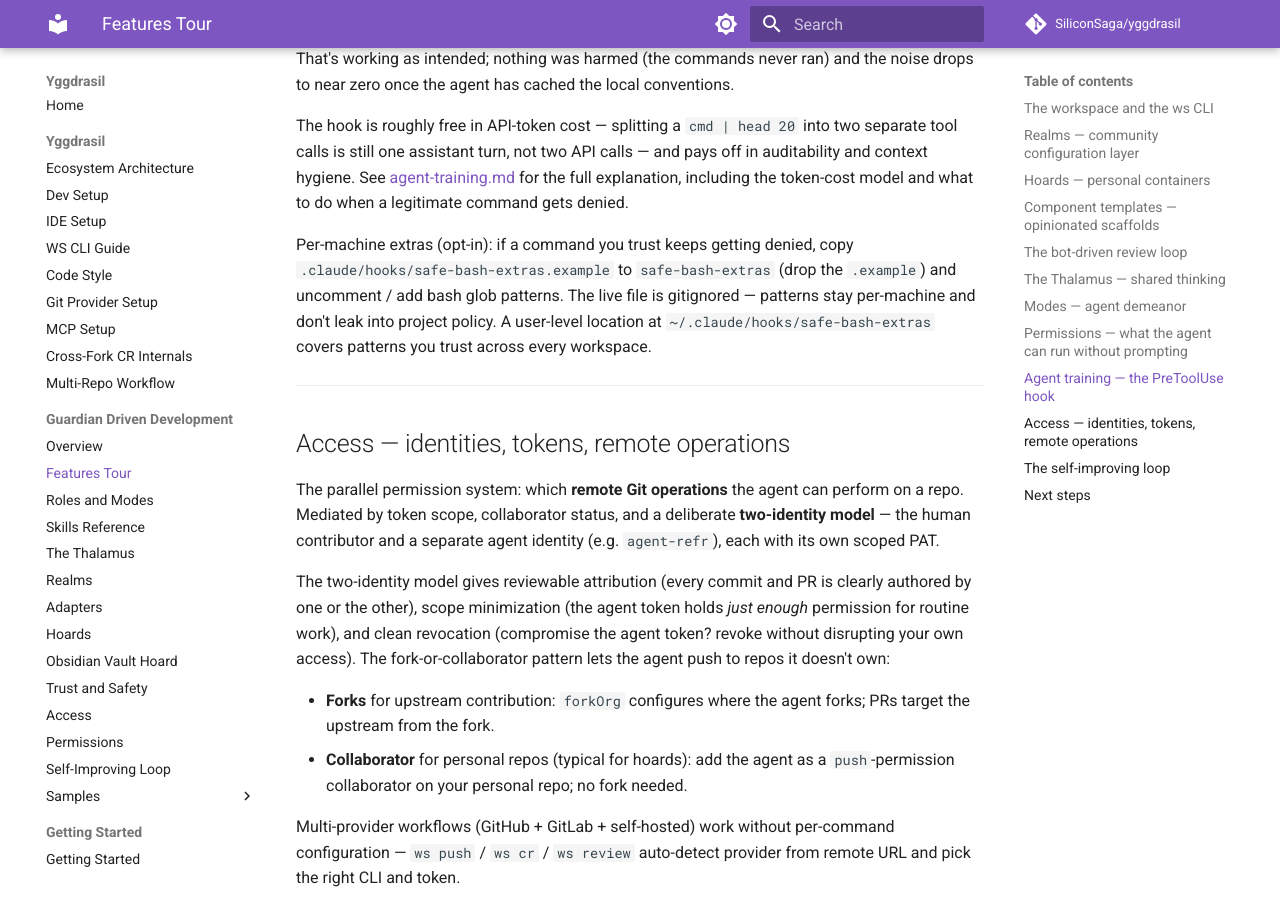
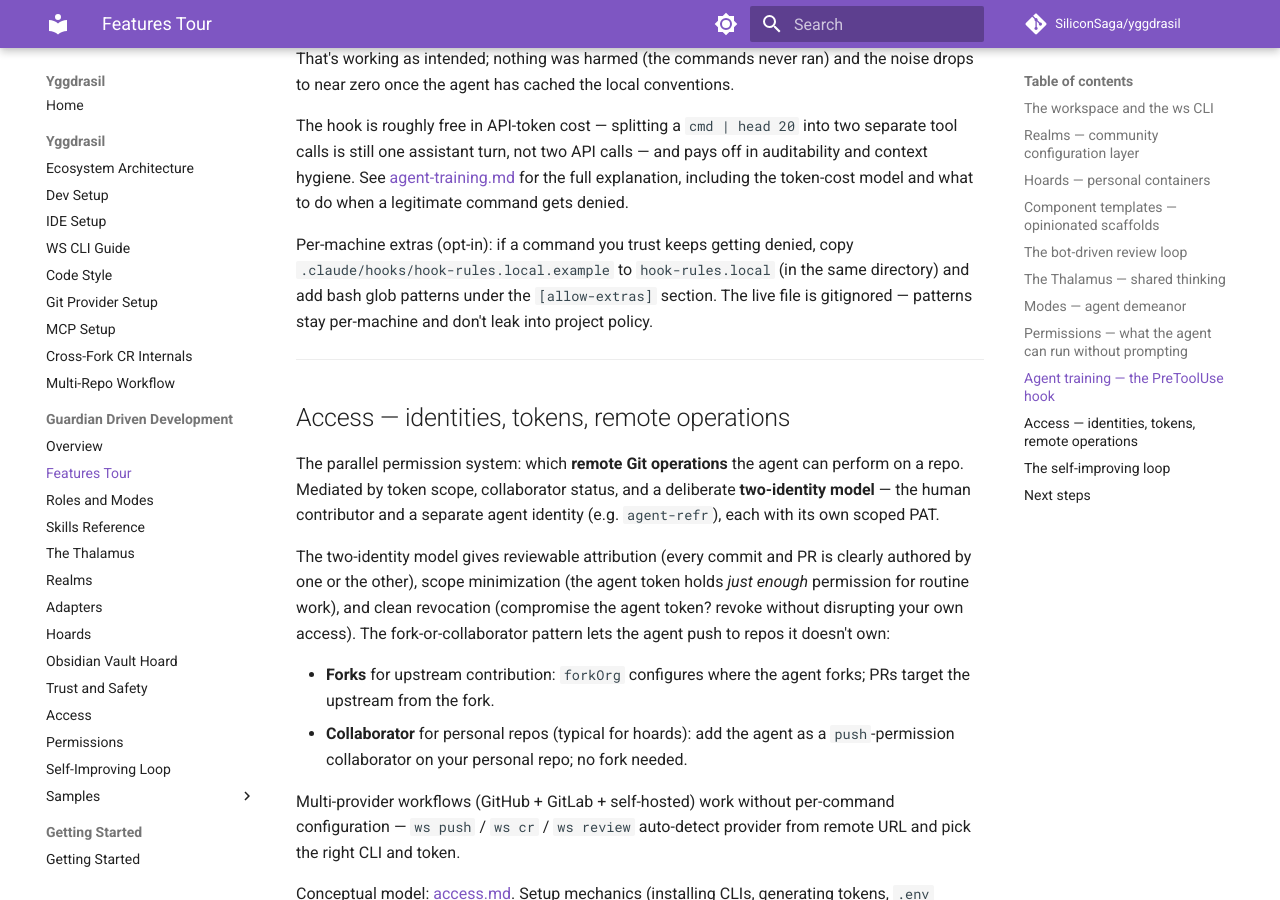
Before and after one commit to SiliconSaga/yggdrasil, an MkDocs documentation site: the page built from docs/gdd/features.md, in a window 1280 px wide and 900 px high, scrolled down 4261 px. Built offline with MkDocs 1.6.1 and Material for MkDocs 9.7.7, drawn with Linux system fonts in a browser that asks for light colours; comment, search, counter and statistics services are not loaded.

Commit message:
fix(hook): address final review — drop opaque ask pattern, sweep stale safe-bash-extras refs
Final whole-branch review fixes:

- Drop the opaque, untested `rm -r-*` pattern from `[ask-commands]` (it matches no real `rm` syntax and wasn't in the design).
- Fix two tier-numbering slips in the bats file — a `Tier 2`→`Tier 3` section header and a missing Tier 2 bullet in the coverage comment.
- Sweep the remaining `safe-bash-extras` references the doc-update task missed — `AGENTS.md`, the repo-root `README.md`, `docs/gdd/features.md`, and the `gdd-housekeeping` skill — all now point at `hook-rules.local` / `[allow-extras]`. The housekeeping skill in particular would otherwise instruct agents toward a retired file.

Co-Authored-By: Claude Opus 4.7 <noreply@anthropic.com>

```diff
--- a/docs/gdd/features.md
+++ b/docs/gdd/features.md
@@ -213,12 +213,11 @@ including the token-cost model and what to do when a legitimate
 command gets denied.
 
 Per-machine extras (opt-in): if a command you trust keeps getting
-denied, copy `.claude/hooks/safe-bash-extras.example` to
-`safe-bash-extras` (drop the `.example`) and uncomment / add bash
-glob patterns. The live file is gitignored — patterns stay
-per-machine and don't leak into project policy. A user-level
-location at `~/.claude/hooks/safe-bash-extras` covers patterns you
-trust across every workspace.
+denied, copy `.claude/hooks/hook-rules.local.example` to
+`hook-rules.local` (in the same directory) and add bash glob
+patterns under the `[allow-extras]` section. The live file is
+gitignored — patterns stay per-machine and don't leak into project
+policy.
 
 ---
 
```
Also changed, not shown: .agent/skills/gdd-housekeeping/SKILL.md (+7 -7 lines), AGENTS.md (+2 -2 lines), README.md (+1 -1 lines), 2 other files.
